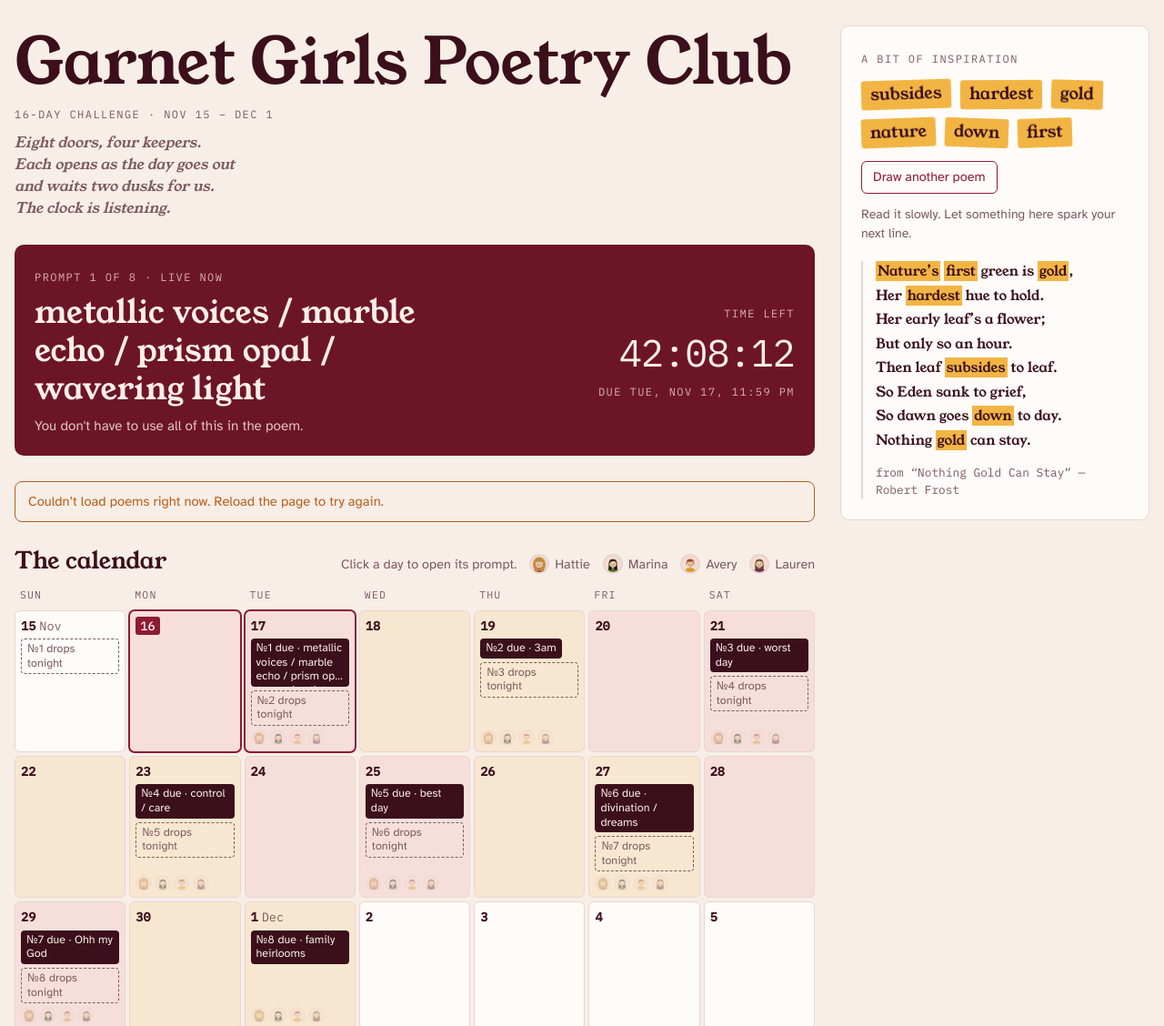
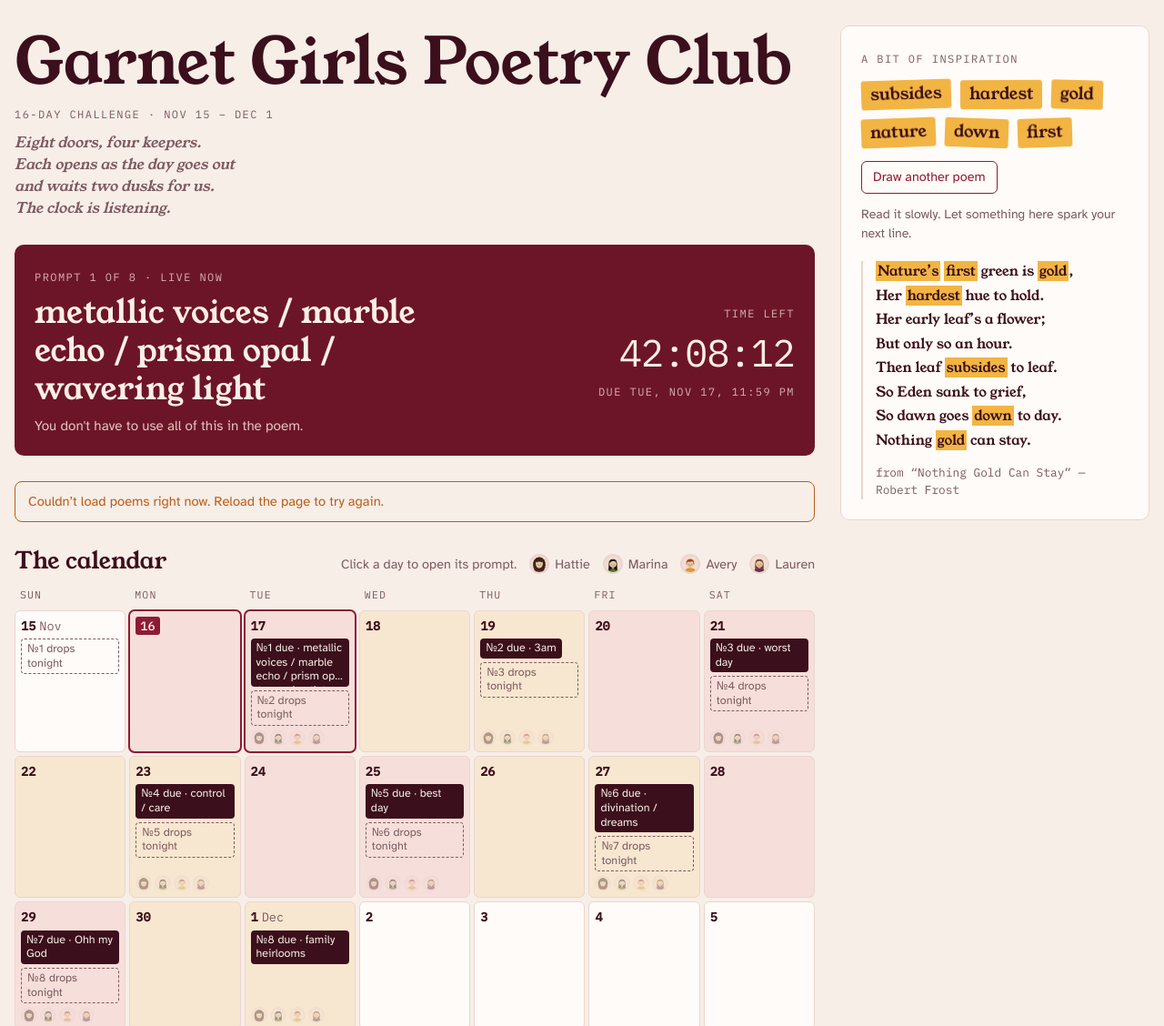
Before and after one commit to lauren-west/garnet-poetry, a plain HTML site: page index.html in a window 1280 px wide. Shown: the top 1128 px of the page at 91% size. Drawn offline with nearby package versions, Linux system fonts and the light colour scheme; no server answers.

Commit message:
Darker brown curls for Hattie
Co-Authored-By: Claude Opus 5.5 <noreply@anthropic.com>

```diff
--- a/index.html
+++ b/index.html
@@ -398,8 +398,8 @@ const SKIN = "#E9C9A4", SKIN_SH = "#D7AE86", FEAT = "#3B0F1B";
 const curls = (pts, rad, fill) => pts.map(([x, y]) => `<circle cx="${x}" cy="${y}" r="${rad}" fill="${fill}"/>`).join("");
 const AVATARS = [
   { shirt: "#8E1B33",
-    back: curls([[9,10],[12,7],[16,6],[20,7],[23,10],[24.6,14],[7.4,14],[24.6,18],[7.4,18],[24,22],[8,22],[22.4,25.6],[9.6,25.6],[19.6,27.2],[12.4,27.2]], 3.6, "#C48A3E"),
-    front: curls([[11.4,10.4],[14.4,9.3],[17.6,9.3],[20.6,10.4]], 2.6, "#C48A3E") },
+    back: curls([[9,10],[12,7],[16,6],[20,7],[23,10],[24.6,14],[7.4,14],[24.6,18],[7.4,18],[24,22],[8,22],[22.4,25.6],[9.6,25.6],[19.6,27.2],[12.4,27.2]], 3.6, "#3F2416"),
+    front: curls([[11.4,10.4],[14.4,9.3],[17.6,9.3],[20.6,10.4]], 2.6, "#3F2416") },
   { shirt: "#56702A",
     back: '<path d="M8 15 Q8 6.5 16 6.5 Q24 6.5 24 15 L24.6 27.4 Q20.5 28.4 18.6 26 L18 22 H14 L13.4 26 Q11.5 28.4 7.4 27.4 Z" fill="#17110F"/>',
     front: '<path d="M8.6 15 Q8.6 8 16 8 Q23.4 8 23.4 15 Q22 11 17 10.4 Q12 10.6 8.6 15 Z" fill="#17110F"/>' },
```
